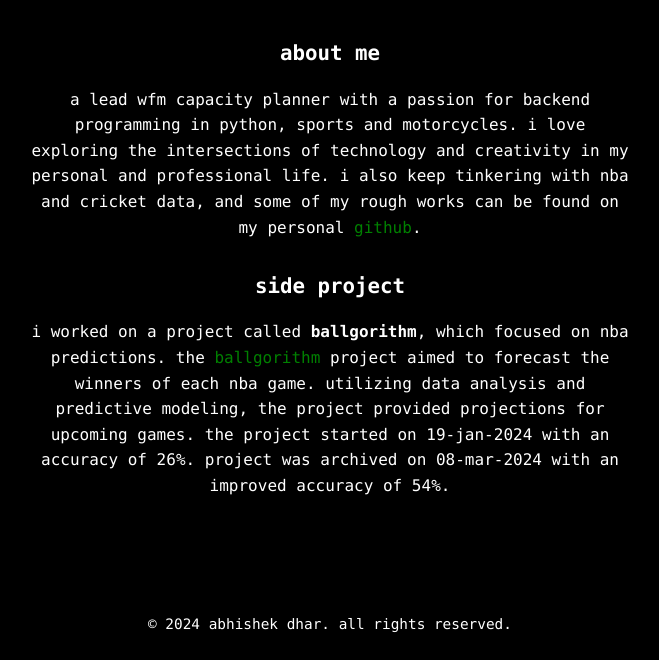
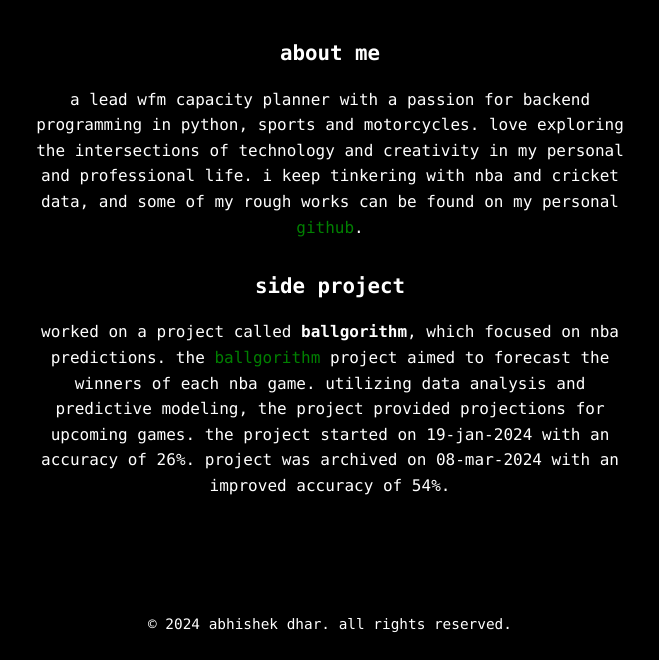
Before and after one commit to 91dhar/me, a plain HTML site: page index.html in a window 1280 px wide. Shown: the part 145-805 px from the top of the page, without its empty margins (310-969 px from the left). Drawn offline with Linux system fonts and the light colour scheme.

Commit message:
Update index.html

```diff
--- a/index.html
+++ b/index.html
@@ -103,12 +103,12 @@
 
         <section id="about">
             <h2>about me</h2>
-            <p>a lead wfm capacity planner with a passion for backend programming in python, sports and motorcycles. i love exploring the intersections of technology and creativity in my personal and professional life. i also keep tinkering with nba and cricket data, and some of my rough works can be found on my personal <a href="https://github.com/91dhar" target="_blank">github</a>.</p>
+            <p>a lead wfm capacity planner with a passion for backend programming in python, sports and motorcycles. love exploring the intersections of technology and creativity in my personal and professional life. i keep tinkering with nba and cricket data, and some of my rough works can be found on my personal <a href="https://github.com/91dhar" target="_blank">github</a>.</p>
         </section>
 
         <section id="projects">
             <h2>side project</h2>
-            <p>i worked on a project called <strong>ballgorithm</strong>, which focused on nba predictions. the <a href="https://github.com/ballgorithm" target="_blank">ballgorithm</a> project aimed to forecast the winners of each nba game. utilizing data analysis and predictive modeling, the project provided projections for upcoming games. the project started on 19-jan-2024 with an accuracy of 26%. project was archived on 08-mar-2024 with an improved accuracy of 54%.</p>
+            <p>worked on a project called <strong>ballgorithm</strong>, which focused on nba predictions. the <a href="https://github.com/ballgorithm" target="_blank">ballgorithm</a> project aimed to forecast the winners of each nba game. utilizing data analysis and predictive modeling, the project provided projections for upcoming games. the project started on 19-jan-2024 with an accuracy of 26%. project was archived on 08-mar-2024 with an improved accuracy of 54%.</p>
         </section>
     </main>
 
```
